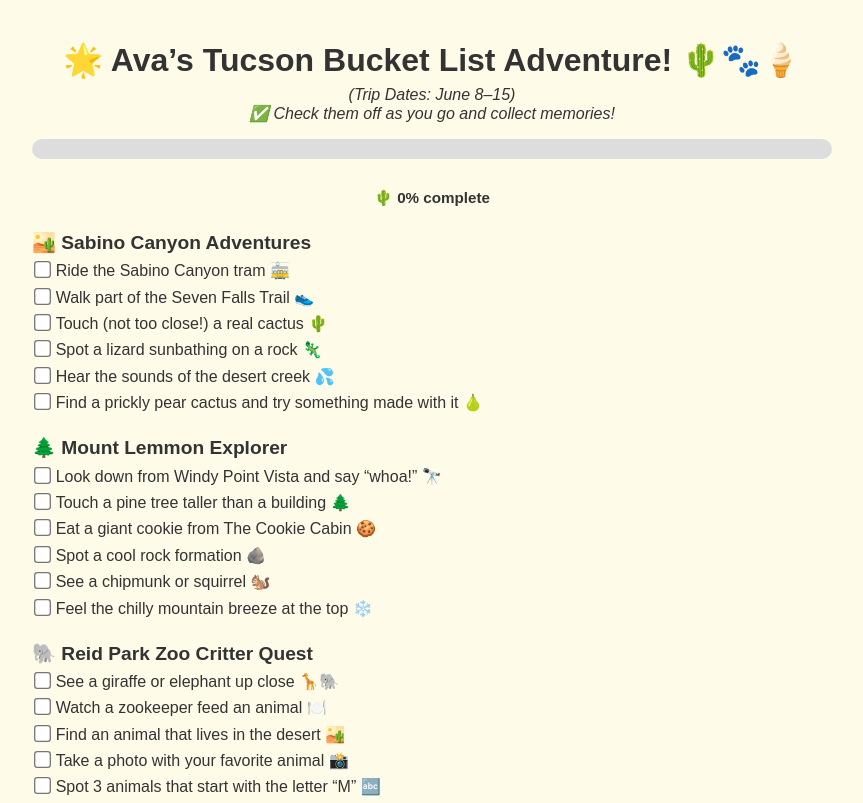
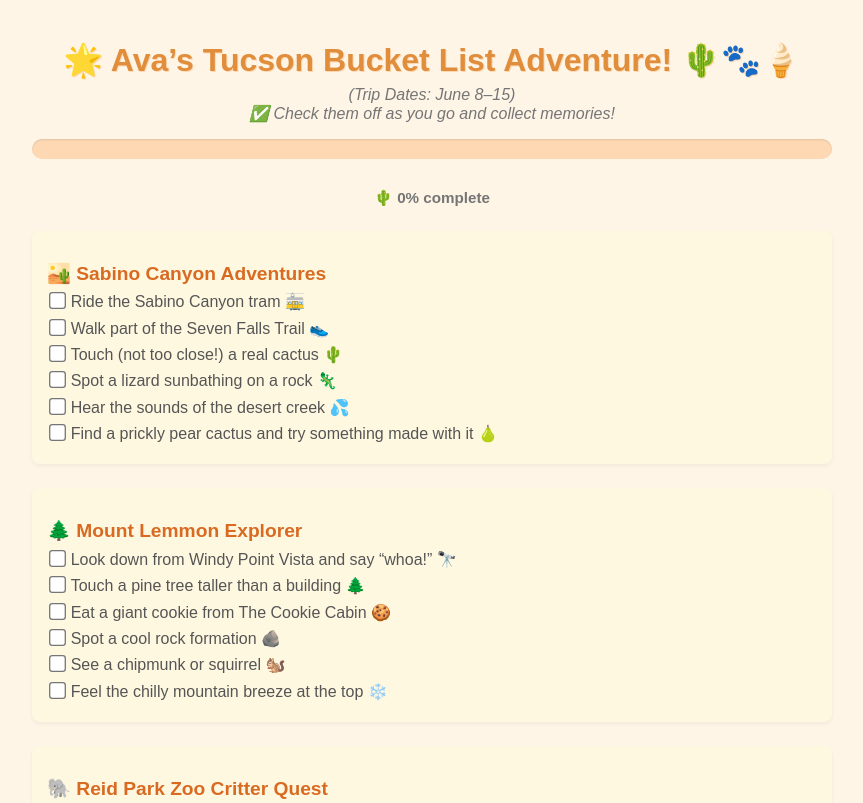
Before and after one commit to bshafer-unorth/Ava-sTusconTrip, a plain HTML site: page index.html in a window 1280 px wide. Shown: the top 803 px of the page, without its empty margins (208-1071 px from the left). Drawn offline with Linux system fonts and the light colour scheme.

Commit message:
Update index.html

```diff
--- a/index.html
+++ b/index.html
@@ -7,29 +7,40 @@
   <style>
     body {
       font-family: "Segoe UI Emoji", sans-serif;
-      background-color: #fefbe9;
+      background-color: #fef5e7; /* Sandy beige */
       color: #333;
       max-width: 800px;
       margin: auto;
       padding: 20px;
       position: relative;
+      /* Subtle desert sand texture (you might need to find a suitable image or use a CSS pattern generator) */
+      /* background-image: url('path/to/your/sand_texture.png'); */
+      /* background-size: cover; */
     }
     h1 {
       text-align: center;
       font-size: 2em;
       margin-bottom: 0.2em;
+      color: #e08d3c; /* Warm orange for the heading */
+      text-shadow: 1px 1px #fdd8b3;
     }
     .subtitle {
       text-align: center;
       font-style: italic;
       margin-bottom: 1em;
+      color: #757575;
     }
     .section {
       margin-top: 1.5em;
+      padding: 15px;
+      background-color: #fff8e1; /* Light beige for sections */
+      border-radius: 8px;
+      box-shadow: 0 2px 4px rgba(0, 0, 0, 0.05);
     }
     .section h2 {
       font-size: 1.2em;
       margin-bottom: 0.3em;
+      color: #d86a22; /* Another shade of warm orange for section titles */
     }
     .section h2 a {
       color: inherit;
@@ -39,22 +50,24 @@
       display: block;
       margin: 0.4em 0;
       cursor: pointer;
+      color: #555;
     }
     input[type="checkbox"] {
       transform: scale(1.3);
       margin-right: 0.5em;
     }
     #progress-container {
-      background: #ddd;
+      background: #fdd8b3; /* Lighter sandy orange for the container */
       border-radius: 20px;
       height: 20px;
       width: 100%;
       margin-bottom: 30px;
       overflow: hidden;
       position: relative;
+      box-shadow: inset 0 1px 2px rgba(0, 0, 0, 0.1);
     }
     #progress-fill {
-      background: linear-gradient(to right, #4caf50, #81c784);
+      background: linear-gradient(to right, #e08d3c, #f4a460); /* Warmer orange gradient */
       height: 100%;
       width: 0%;
       transition: width 0.5s;
@@ -65,6 +78,7 @@
       margin-top: 5px;
       font-size: 0.95em;
       font-weight: bold;
+      color: #757575;
     }
     .sparkle {
       position: absolute;
@@ -72,6 +86,7 @@
       pointer-events: none;
       animation: sparkle-pop 800ms ease-out forwards;
       z-index: 9999;
+      color: #ffca28; /* Yellowish sparkle */
     }
     @keyframes sparkle-pop {
       0% {
```
